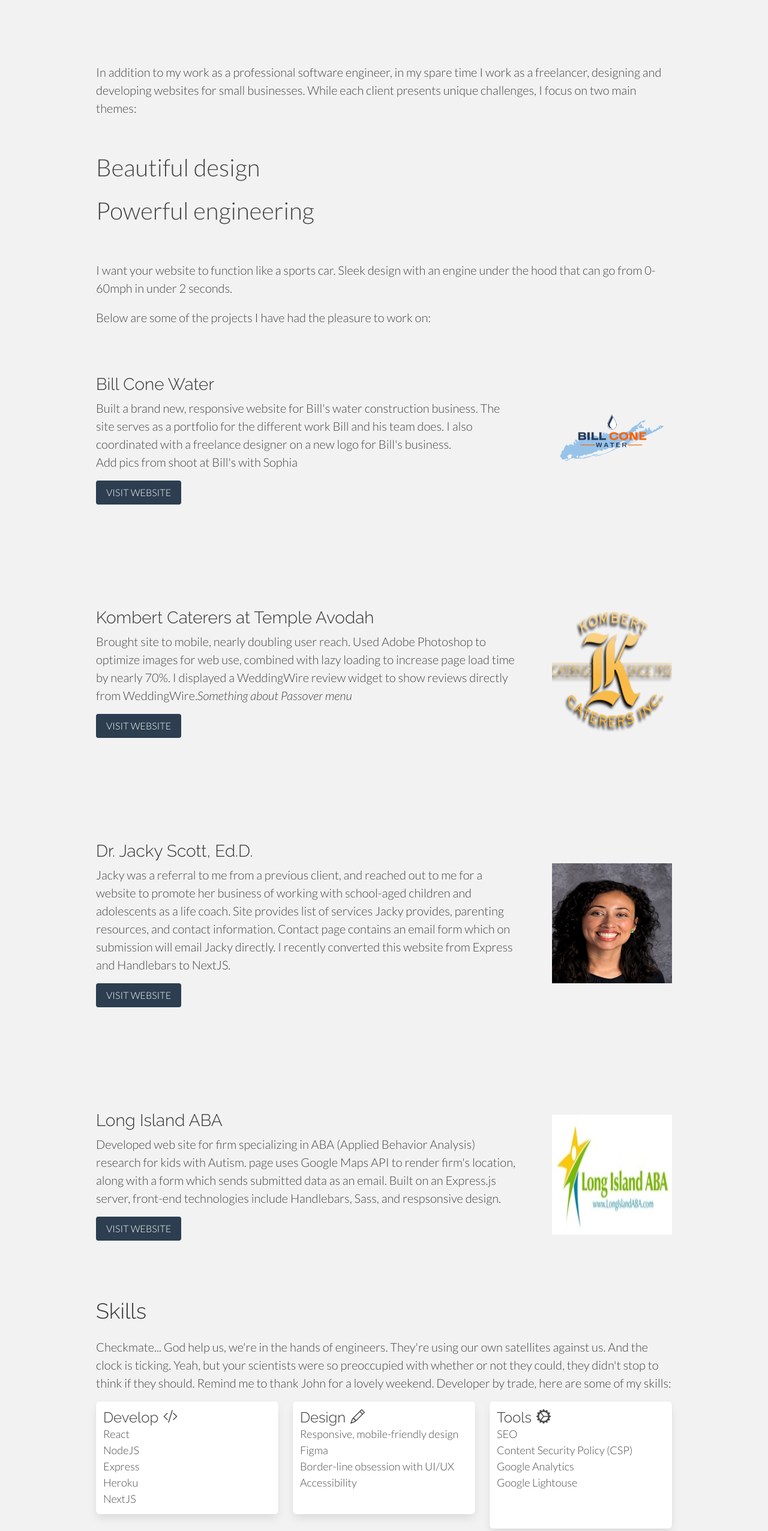
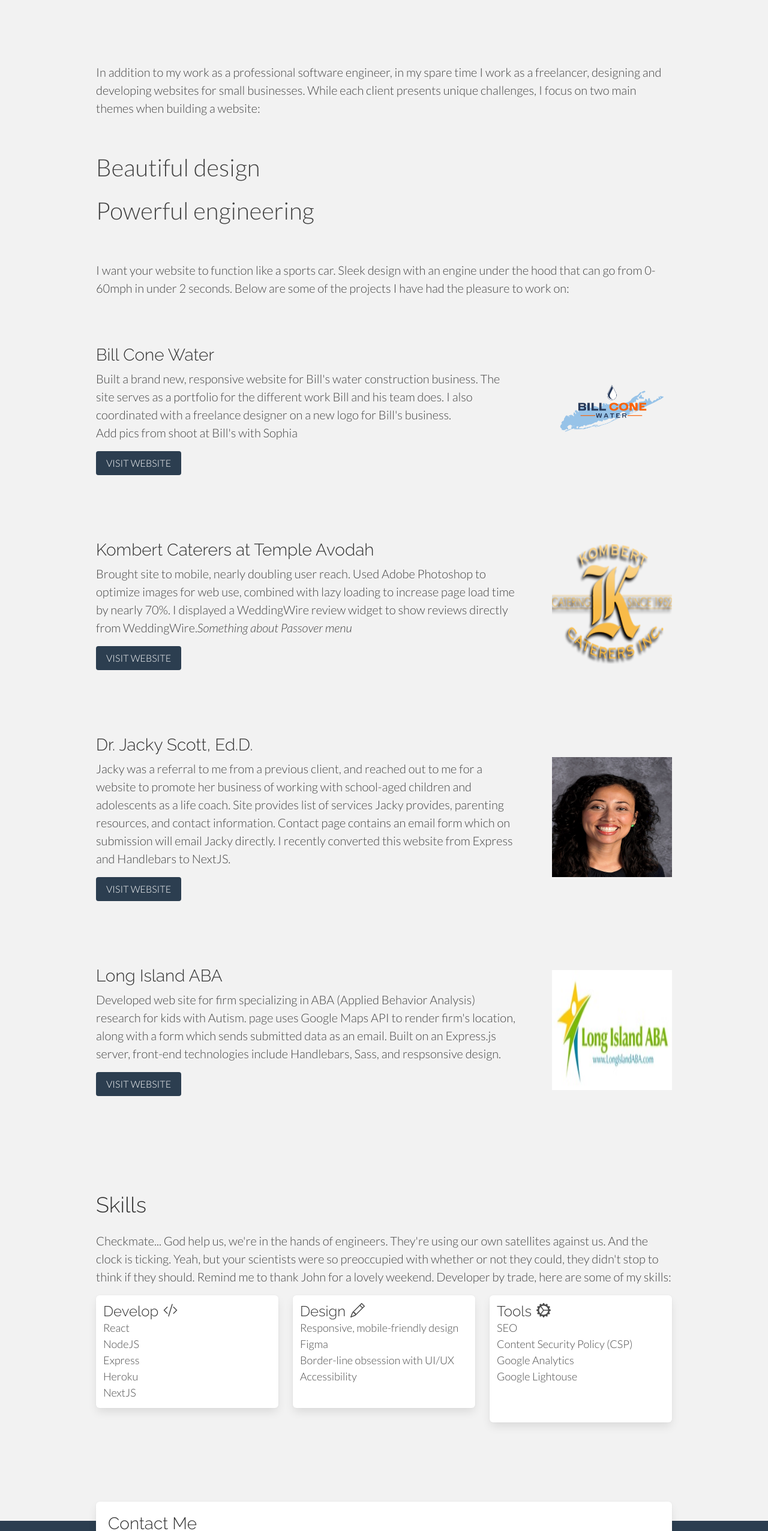
Before and after one commit to cbonaco1/personal_page, a Next.js app: page / in a window 1280 px wide. Shown: the part 1664-4216 px from the top of the page at 60% size. Built offline with nearby package versions, Linux system fonts and the light colour scheme.

Commit message:
tweak spacing on portfolio

```diff
--- a/src/sections/Skills.jsx
+++ b/src/sections/Skills.jsx
@@ -27,7 +27,7 @@ const toolsSkillsItems = [
 
 const Skills = () => {
   return (
-    <Section className="skills-section">
+    <Section className={`skills-section ${styles.skillsSection}`}>
       <div className={`${styles.left}`}>
         <h2>Skills</h2>
         <p className="is-size-5">
--- a/src/sections/Work.jsx
+++ b/src/sections/Work.jsx
@@ -14,7 +14,7 @@ const Work = () => {
         <p className="is-size-5">
           In addition to my work as a professional software engineer, in my spare time I work as a freelancer,
           designing and developing websites for small businesses.
-          While each client presents unique challenges, I focus on two main themes:
+          While each client presents unique challenges, I focus on two main themes when building a website:
         </p>
         <div className={`${styles.phrase}`}>
           <p className="is-size-2">Beautiful design</p>
@@ -22,9 +22,6 @@ const Work = () => {
         </div>
         <p className="is-size-5">
           I want your website to function like a sports car. Sleek design with an engine under the hood that can go from 0-60mph in under 2 seconds.
-        </p>
-        <br/>
-        <p className="is-size-5">
           Below are some of the projects I have had the pleasure to work on:
         </p>
       </div>
--- a/src/styles/Portfolio.module.scss
+++ b/src/styles/Portfolio.module.scss
@@ -6,6 +6,6 @@
 
 @media screen and (min-width: $tablet) {
   .listItem:not(:last-child) {
-    margin-bottom: 10rem;
+    margin-bottom: 6rem;
   }
 }
--- a/src/styles/Skills.module.scss
+++ b/src/styles/Skills.module.scss
@@ -1,3 +1,11 @@
+@import './variables';
+
 .left {
   padding-bottom: 1rem;
 }
+
+@media screen and (min-width: $tablet) {
+  .skillsSection {
+    padding-top: 7rem;
+  }
+}
```
